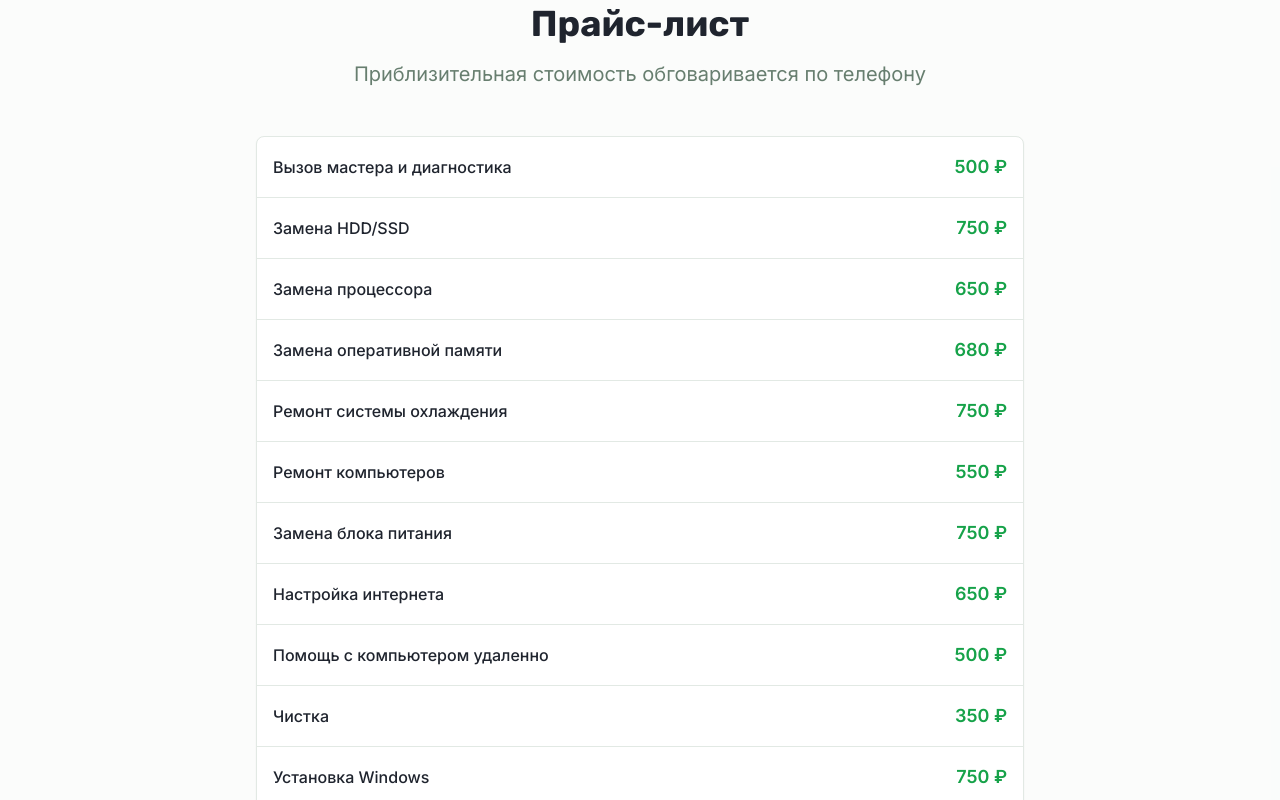
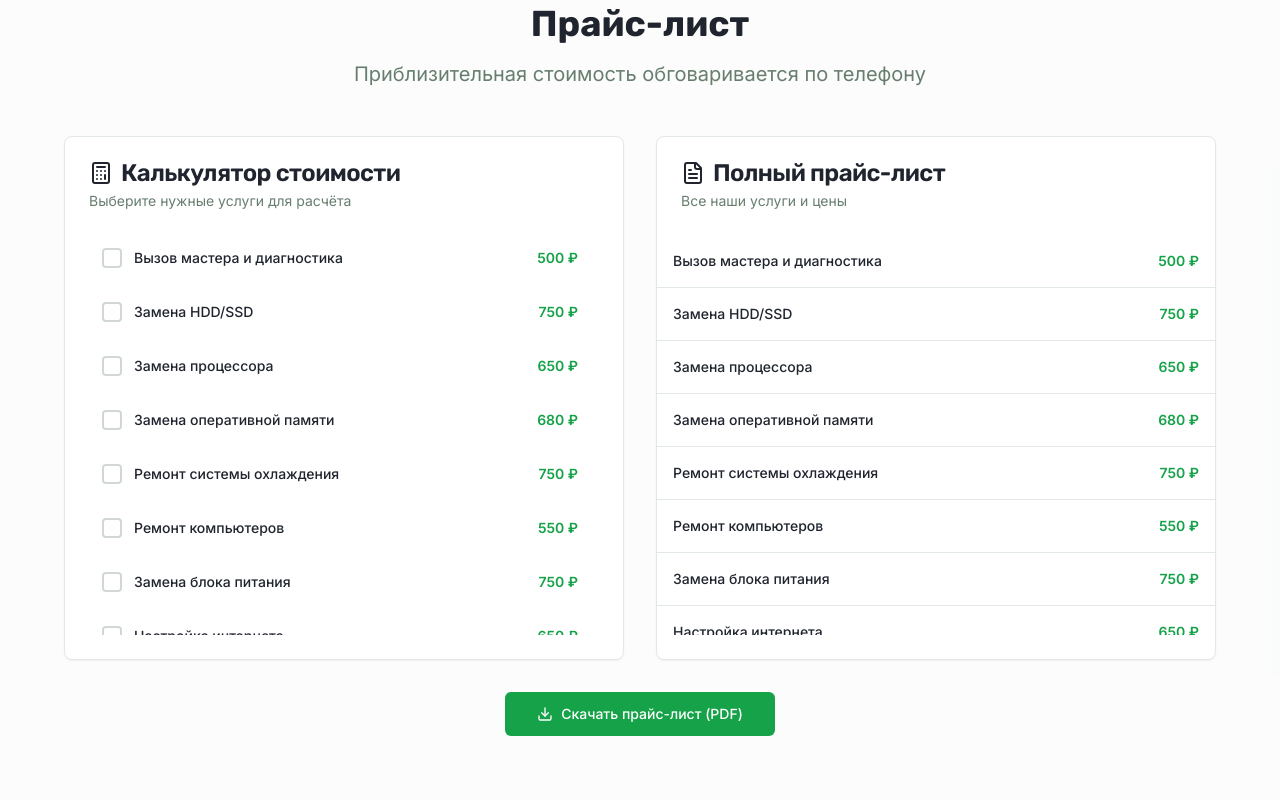
Before and after one commit to pr-poehali-dev/computer-repair-service, a React (Vite) app: page / in a window 1280 px wide. Shown: the part 2120-2920 px from the top of the page. Built offline with nearby package versions, Linux system fonts and the light colour scheme.

Commit message:
Добавить калькулятор стоимости

```diff
--- a/src/pages/Index.tsx
+++ b/src/pages/Index.tsx
@@ -10,12 +10,32 @@ import autoTable from "jspdf-autotable";
 const Index = () => {
   const [activeSection, setActiveSection] = useState("main");
   const [mobileMenuOpen, setMobileMenuOpen] = useState(false);
+  const [selectedServices, setSelectedServices] = useState<string[]>([]);
 
   const scrollToSection = (id: string) => {
     setActiveSection(id);
     setMobileMenuOpen(false);
     const element = document.getElementById(id);
     element?.scrollIntoView({ behavior: "smooth" });
+  };
+
+  const toggleService = (service: string) => {
+    setSelectedServices(prev =>
+      prev.includes(service)
+        ? prev.filter(s => s !== service)
+        : [...prev, service]
+    );
+  };
+
+  const calculateTotal = () => {
+    return selectedServices.reduce((total, serviceName) => {
+      const item = pricing.find(p => p.service === serviceName);
+      if (item) {
+        const price = parseInt(item.price.replace(/\D/g, ''));
+        return total + price;
+      }
+      return total;
+    }, 0);
   };
 
   const downloadPricePDF = () => {
@@ -300,19 +320,85 @@ const Index = () => {
               Приблизительная стоимость обговаривается по телефону
             </p>
           </div>
-          <Card className="max-w-3xl mx-auto">
+
+          <div className="grid lg:grid-cols-2 gap-8 max-w-6xl mx-auto mb-8">
+            <Card>
+              <CardHeader>
+                <CardTitle className="flex items-center gap-2">
+                  <Icon name="Calculator" size={24} />
+                  Калькулятор стоимости
+                </CardTitle>
+                <CardDescription>Выберите нужные услуги для расчёта</CardDescription>
+              </CardHeader>
+              <CardContent>
+                <div className="space-y-2 max-h-[400px] overflow-y-auto pr-2">
+                  {pricing.map((item, index) => (
+                    <div
+                      key={index}
+                      onClick={() => toggleService(item.service)}
+                      className={`flex items-center justify-between p-3 rounded-lg border cursor-pointer transition-all ${
+                        selectedServices.includes(item.service)
+                          ? 'bg-primary/10 border-primary'
+                          : 'hover:bg-secondary/50 border-transparent'
+                      }`}
+                    >
+                      <div className="flex items-center gap-3">
+                        <div className={`w-5 h-5 rounded border-2 flex items-center justify-center transition-colors ${
+                          selectedServices.includes(item.service)
+                            ? 'bg-primary border-primary'
+                            : 'border-muted-foreground/30'
+                        }`}>
+                          {selectedServices.includes(item.service) && (
+                            <Icon name="Check" size={14} className="text-white" />
+                          )}
+                        </div>
+                        <span className="font-medium text-sm">{item.service}</span>
+                      </div>
+                      <span className="text-sm font-bold text-primary">{item.price}</span>
+                    </div>
+                  ))}
+                </div>
+
+                {selectedServices.length > 0 && (
+                  <div className="mt-6 pt-6 border-t space-y-4">
+                    <div className="flex items-center justify-between text-lg">
+                      <span className="font-semibold">Итого:</span>
+                      <span className="text-2xl font-bold text-primary">{calculateTotal()} ₽</span>
+                    </div>
+                    <Button
+                      onClick={() => setSelectedServices([])}
+                      variant="outline"
+                      className="w-full"
+                    >
+                      Очистить выбор
+                    </Button>
+                  </div>
+                )}
+              </CardContent>
+            </Card>
+
+            <Card>
+              <CardHeader>
+                <CardTitle className="flex items-center gap-2">
+                  <Icon name="FileText" size={24} />
+                  Полный прайс-лист
+                </CardTitle>
+                <CardDescription>Все наши услуги и цены</CardDescription>
+              </CardHeader>
               <CardContent className="p-0">
-              <div className="divide-y">
+                <div className="divide-y max-h-[400px] overflow-y-auto">
                   {pricing.map((item, index) => (
                     <div key={index} className="flex items-center justify-between p-4 hover:bg-secondary/50 transition-colors">
-                    <span className="font-medium">{item.service}</span>
-                    <span className="text-lg font-bold text-primary">{item.price}</span>
+                      <span className="font-medium text-sm">{item.service}</span>
+                      <span className="text-sm font-bold text-primary">{item.price}</span>
                     </div>
                   ))}
                 </div>
               </CardContent>
             </Card>
-          <div className="text-center mt-8">
+          </div>
+
+          <div className="text-center">
             <Button onClick={downloadPricePDF} size="lg" className="gap-2">
               <Icon name="Download" size={20} />
               Скачать прайс-лист (PDF)
```
Lines whose indentation alone changed are shown as unchanged.
